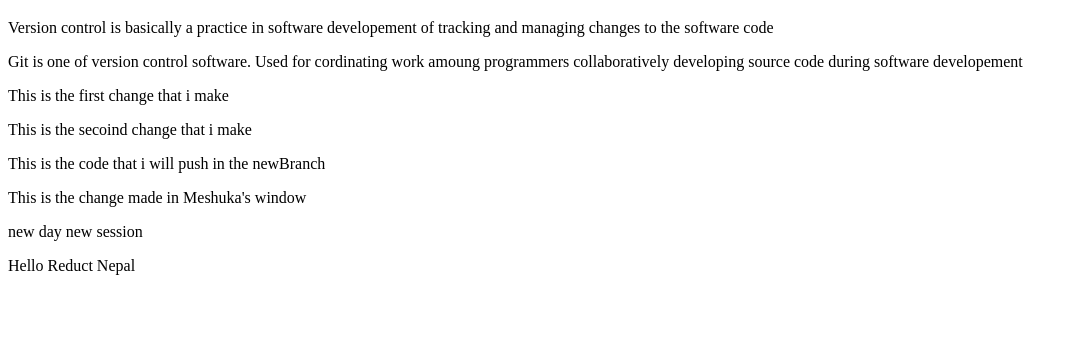
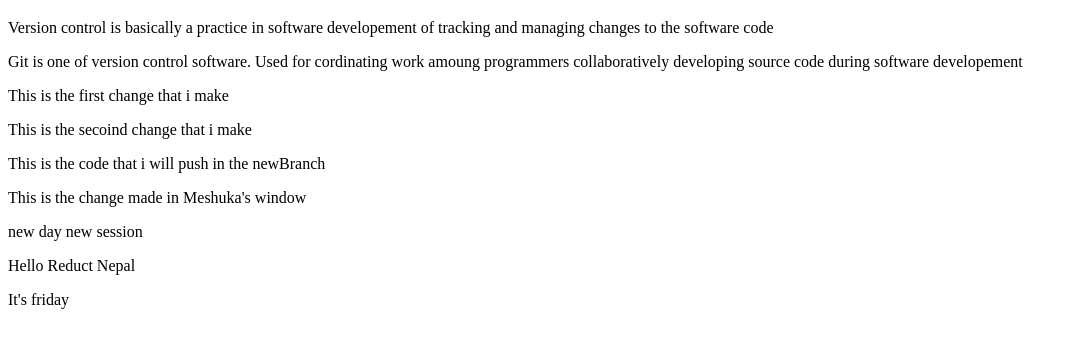
Before and after one commit to sarmilaPS/gitSession, a plain HTML site: page index.html in a window 1280 px wide. Shown: the part 61-408 px from the top of the page, without its empty margins (0-1078 px from the left). Drawn offline with Linux system fonts and the light colour scheme.

Commit message:
Hello Reduct

```diff
--- a/index.html
+++ b/index.html
@@ -13,5 +13,6 @@
         <p>This is the change made in Meshuka's window</p>
         <p>new day new session</p>
         <p>Hello Reduct Nepal</p>
+        <p>It's friday</p>
     </head>
 </html>
```
